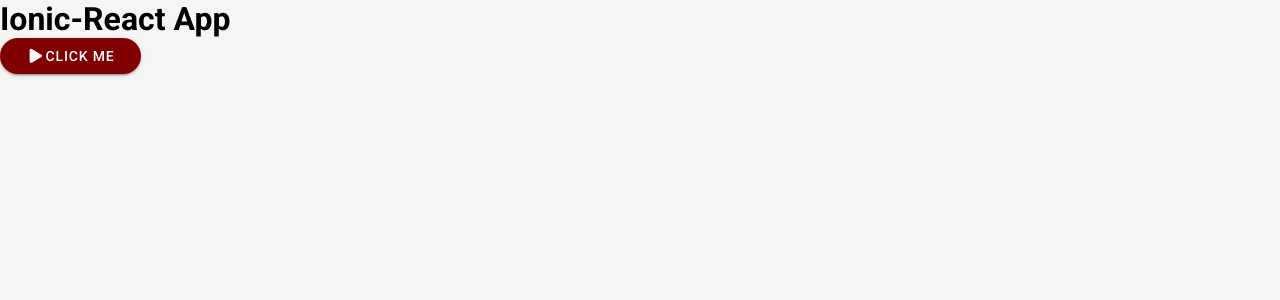
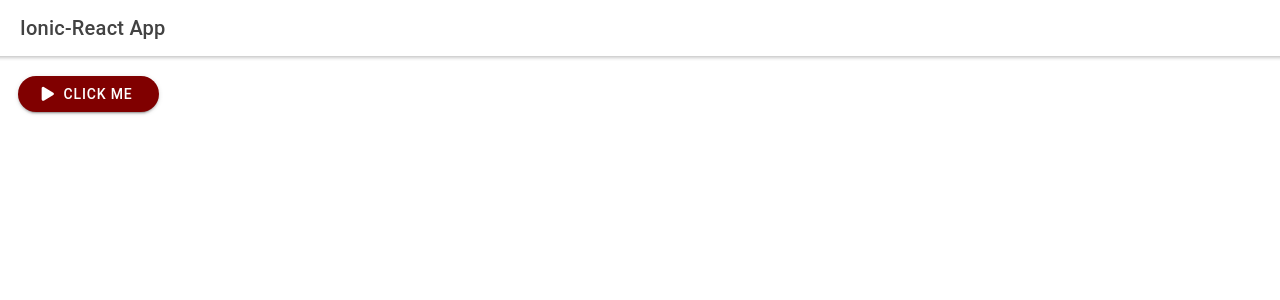
Before and after one commit to Michal-Radomski/Mobile_Programming_Courses, a React (Create React App) app in the folder 01 Ionic/01/: page / in a window 1280 px wide. Shown: the top 300 px of the page. Built offline with nearby package versions, Linux system fonts and the light colour scheme.

Commit message:
Ionic-React course - commit 05

```diff
--- a/01 Ionic/01/src/App.scss
+++ b/01 Ionic/01/src/App.scss
@@ -1,10 +1,8 @@
-@import url("https://fonts.googleapis.com/css2?family=Roboto:ital,wght@0,400;0,500;0,700;0,900;1,400;1,500;1,700;1,900&display=swap");
+// @import url("https://fonts.googleapis.com/css2?family=Roboto:ital,wght@0,400;0,500;0,700;0,900;1,400;1,500;1,700;1,900&display=swap");
 
 *,
 *::after,
 *::before {
-  margin: 0;
-  padding: 0;
   box-sizing: inherit;
 }
 html {
@@ -12,18 +10,18 @@
 }
 body {
   box-sizing: border-box;
-  margin: 0;
   background-color: whitesmoke;
   color: inherit;
   width: 100%;
   height: 100%;
-  font-family: "Roboto", sans-serif !important; //* Usually not do it!
+  // font-family: "Roboto", sans-serif !important; //* Usually not do it!
   max-width: 1920px;
   margin-left: auto;
   margin-right: auto;
   overflow-y: hidden;
 }
 
+// Custom Teriery Color
 :root {
   --ion-color-tertiary: #800000;
   --ion-color-tertiary-rgb: 128, 0, 0;
--- a/01 Ionic/01/src/App.tsx
+++ b/01 Ionic/01/src/App.tsx
@@ -1,8 +1,33 @@
 import React from "react";
-import { IonButton, IonIcon, setupIonicReact, useIonToast } from "@ionic/react";
+import {
+  IonApp,
+  IonButton,
+  IonContent,
+  IonHeader,
+  IonIcon,
+  IonTitle,
+  IonToolbar,
+  setupIonicReact,
+  useIonToast,
+} from "@ionic/react";
 import { play as playIcon } from "ionicons/icons";
 
+// Core CSS required for Ionic components to work properly
 import "@ionic/react/css/core.css";
+
+// Basic CSS for apps built with Ionic
+import "@ionic/react/css/normalize.css";
+import "@ionic/react/css/structure.css";
+import "@ionic/react/css/typography.css";
+
+// Optional CSS utils that can be commented out
+import "@ionic/react/css/padding.css";
+// import '@ionic/react/css/float-elements.css';
+// import '@ionic/react/css/text-alignment.css';
+// import '@ionic/react/css/text-transformation.css';
+// import '@ionic/react/css/flex-utils.css';
+// import '@ionic/react/css/display.css';
+
 import "./App.scss";
 
 setupIonicReact();
@@ -23,11 +48,20 @@
 
   return (
     <React.Fragment>
-      <header>
-        <h1>Ionic-React App</h1>
-      </header>
-
-      <main>
+      <IonApp>
+        <IonHeader placeholder={undefined} onPointerEnterCapture={undefined} onPointerLeaveCapture={undefined}>
+          <IonToolbar placeholder={undefined} onPointerEnterCapture={undefined} onPointerLeaveCapture={undefined}>
+            <IonTitle placeholder={undefined} onPointerEnterCapture={undefined} onPointerLeaveCapture={undefined}>
+              Ionic-React App
+            </IonTitle>
+          </IonToolbar>
+        </IonHeader>
+        <IonContent
+          className="ion-padding"
+          placeholder={undefined}
+          onPointerEnterCapture={undefined}
+          onPointerLeaveCapture={undefined}
+        >
           <IonButton
             color={"tertiary"}
             shape="round"
@@ -45,7 +79,8 @@
             />{" "}
             Click Me
           </IonButton>
-      </main>
+        </IonContent>
+      </IonApp>
     </React.Fragment>
   );
 };
```
Lines whose indentation alone changed are shown as unchanged.
